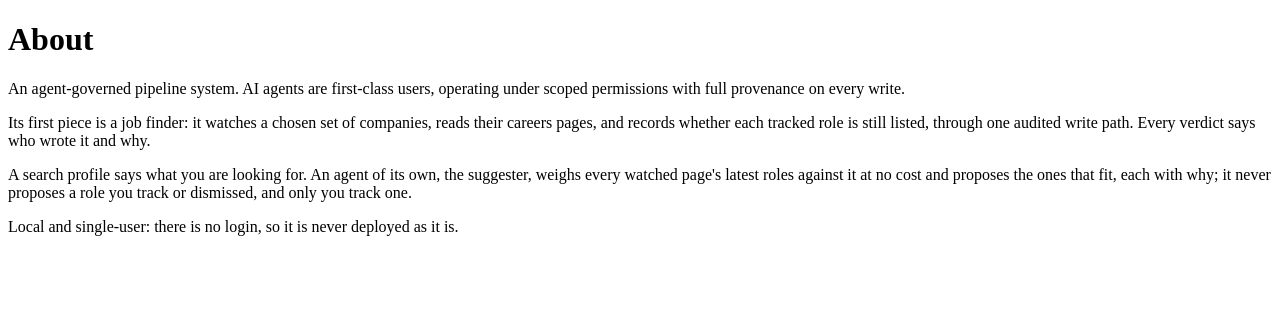
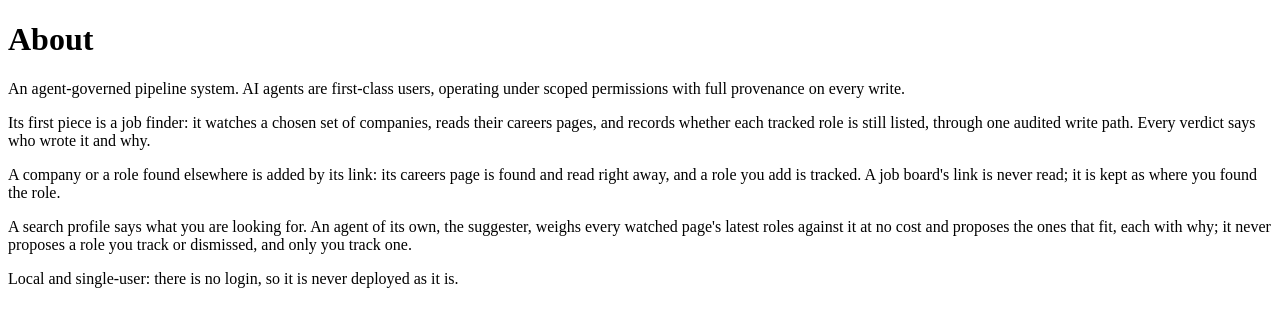
Before and after one commit to ZPAlexis/provenance-pipeline, a Rails app: page /about in a window 1280 px wide. Shown: the part 26-353 px from the top of the page. Run offline with Rails 7, Linux system fonts and the light colour scheme; some libraries are stand-ins or nearby versions.

Commit message:
Stage 1.5d - Step 3: rake forms for adding by URL, and the docs.
- verifier:add, verifier:add_role, and verifier:rename: the pages' actions from the command
  line, backing up first; a job board's link is refused before anything is written
- README: status, manual capture, the 1.5d line, commands, the pages; worker README: naming
  a role from its own page and what link comparison sets aside; About page

```diff
--- a/app/views/pages/about.html.erb
+++ b/app/views/pages/about.html.erb
@@ -2,5 +2,6 @@
 <h1>About</h1>
 <p>An agent-governed pipeline system. AI agents are first-class users, operating under scoped permissions with full provenance on every write.</p>
 <p>Its first piece is a job finder: it watches a chosen set of companies, reads their careers pages, and records whether each tracked role is still listed, through one audited write path. Every verdict says who wrote it and why.</p>
+<p>A company or a role found elsewhere is added by its link: its careers page is found and read right away, and a role you add is tracked. A job board's link is never read; it is kept as where you found the role.</p>
 <p>A search profile says what you are looking for. An agent of its own, the suggester, weighs every watched page's latest roles against it at no cost and proposes the ones that fit, each with why; it never proposes a role you track or dismissed, and only you track one.</p>
 <p class="muted">Local and single-user: there is no login, so it is never deployed as it is.</p>
```
Also changed, not shown: README.md, lib/tasks/verifier.rake, workers/verifier/README.md.
